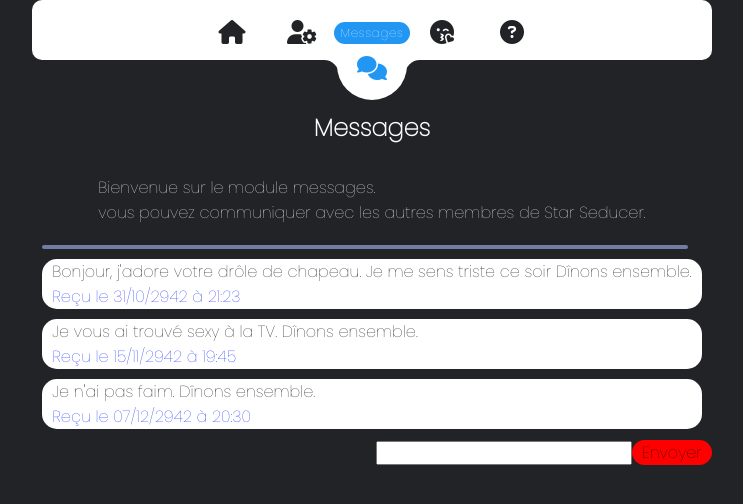
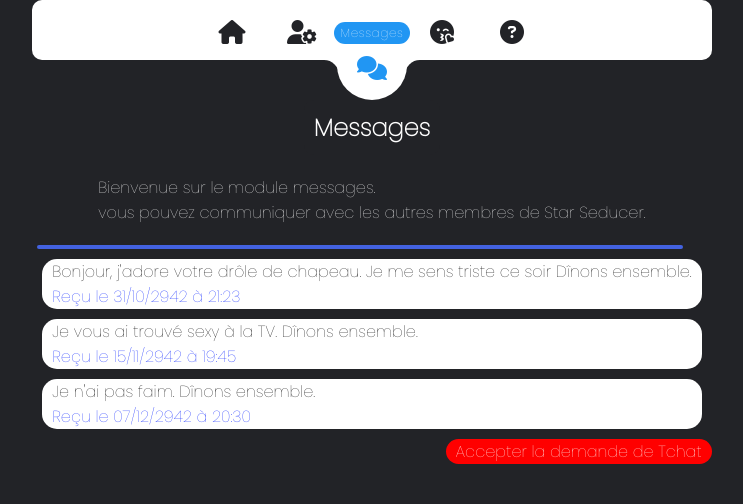
Before and after one commit to yannick-cousin/Hackathon-1, a React (Create React App) app: page /messages in a window 1280 px wide. Shown: the top 504 px of the page, without its empty margins (268-1011 px from the left). Built offline with nearby package versions, Linux system fonts and the light colour scheme; no server answers.

Commit message:
Little Update of Messages

```diff
--- a/src/components/Contact.css
+++ b/src/components/Contact.css
@@ -1,12 +1,11 @@
 .renducontact {
   display: flex;
+  justify-content: center;
   width: 95%;
   height: auto;
-  background: #727ca5;
+  background: #4362e0;
   color: #fff;
   border-radius: 5px;
-  margin: 10px;
+  margin: 5px;
   padding: 2px;
-  text-align: center;
-  justify-content: center;
 }
--- a/src/components/Contact.js
+++ b/src/components/Contact.js
@@ -4,9 +4,9 @@ const Contact = ({key, id, name}) => {
   return (
     <div className="renducontact">
       <div className="name">{name}</div>
-      <div className="isFavourite"></div>
     </div>
   )
 }
 
+
 export default Contact;
--- a/src/components/Messages.css
+++ b/src/components/Messages.css
@@ -29,7 +29,6 @@
   border-radius: 10px;
 }
 .receptionmessages {
-  grid-area: 1 / 2 / 5 / 4;
   /*background-color: #00f;*/
   height: auto;
   border-radius: 10px;
--- a/src/components/SaisieMessage.css
+++ b/src/components/SaisieMessage.css
@@ -6,6 +6,7 @@
 
 .envoi {
   background-color: red;
+  color: white;
   padding-right: 10px;
   padding-left: 10px;
   border-radius: 15px;
--- a/src/components/SaisieMessage.js
+++ b/src/components/SaisieMessage.js
@@ -1,22 +1,12 @@
 import './SaisieMessage.css'
 
 const SaisieMessage = ({setContenueMessage, contenueMessage}) => {
-/*  let message = [];
 
-  const update = (list) => {
-    setContenueMessage([...contenueMessage, list])
-  }
 
-  const handleMessageChange = (evt) => {
-    this.setState({ message: evt.target.value });
-  }
-*/
+
   return (
     <div className="saisiemessage">
-      <div className="zonetexte">
-        <input type="text" className="elMessage"></input>
-      </div>
-      <div className="envoi" >Envoyer</div>
+      <div className="envoi" onClick={()=>alert("Il faudra penser à payer votyre abonnement.")} >Accepter la demande de Tchat</div>
     </div>
   )
 }
```
